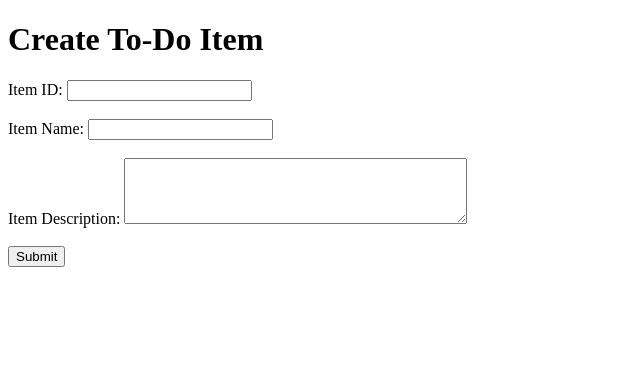
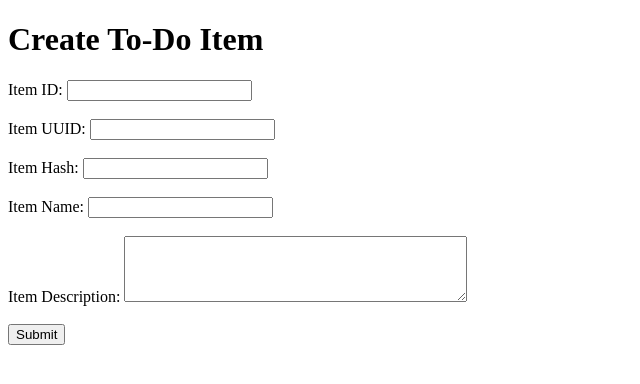
Before and after one commit to nidhishpareek/tutedude, a Flask app: page /todo in a window 1280 px wide. Shown: the top 384 px of the page, without its empty margins (0-640 px from the left). Run offline with Flask 3, Linux system fonts and the light colour scheme.

Commit message:
Add Item UUID and Item Hash fields to To-Do form after soft reset

```diff
--- a/devops/flask_mongo/templates/todo.html
+++ b/devops/flask_mongo/templates/todo.html
@@ -11,6 +11,14 @@
   <form id="todo-form">
     <label for="item_id">Item ID:</label>
     <input id="item_id" name="itemId" type="text" required>
+    <br><br>
+
+    <label for="item_uuid">Item UUID:</label>
+    <input id="item_uuid" name="itemUUID" type="text" required>
+    <br><br>
+
+    <label for="item_hash">Item Hash:</label>
+    <input id="item_hash" name="itemHash" type="text" required>
     <br><br>
 
     <label for="item_name">Item Name:</label>
@@ -34,6 +42,8 @@
       message.textContent = "";
 
       const itemId = document.getElementById("item_id").value.trim();
+      const itemUUID = document.getElementById("item_uuid").value.trim();
+      const itemHash = document.getElementById("item_hash").value.trim();
       const itemName = document.getElementById("item_name").value.trim();
       const itemDescription = document.getElementById("item_description").value.trim();
 
@@ -41,7 +51,7 @@
         const response = await fetch("/submittodoitem", {
           method: "POST",
           headers: { "Content-Type": "application/json" },
-          body: JSON.stringify({ itemId, itemName, itemDescription })
+          body: JSON.stringify({ itemId, itemUUID, itemHash, itemName, itemDescription })
         });
 
         const data = await response.json();
```
